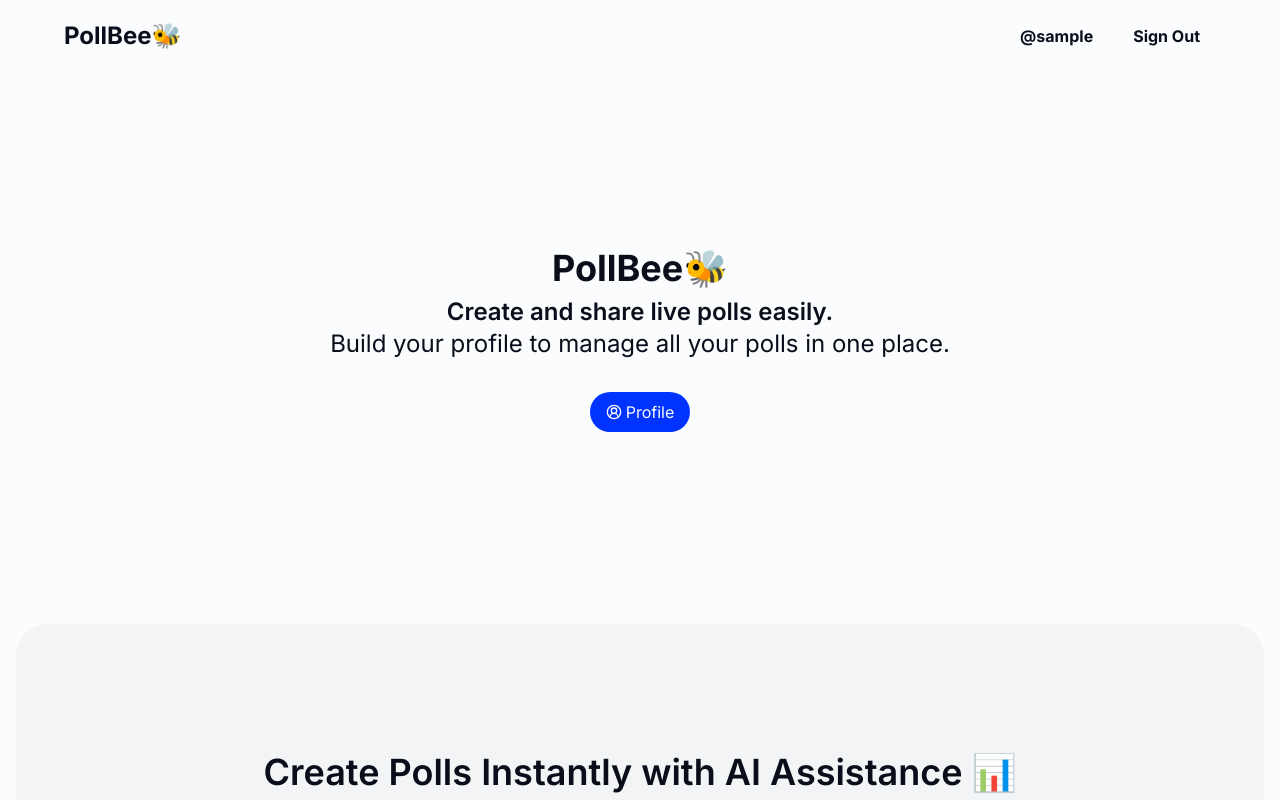
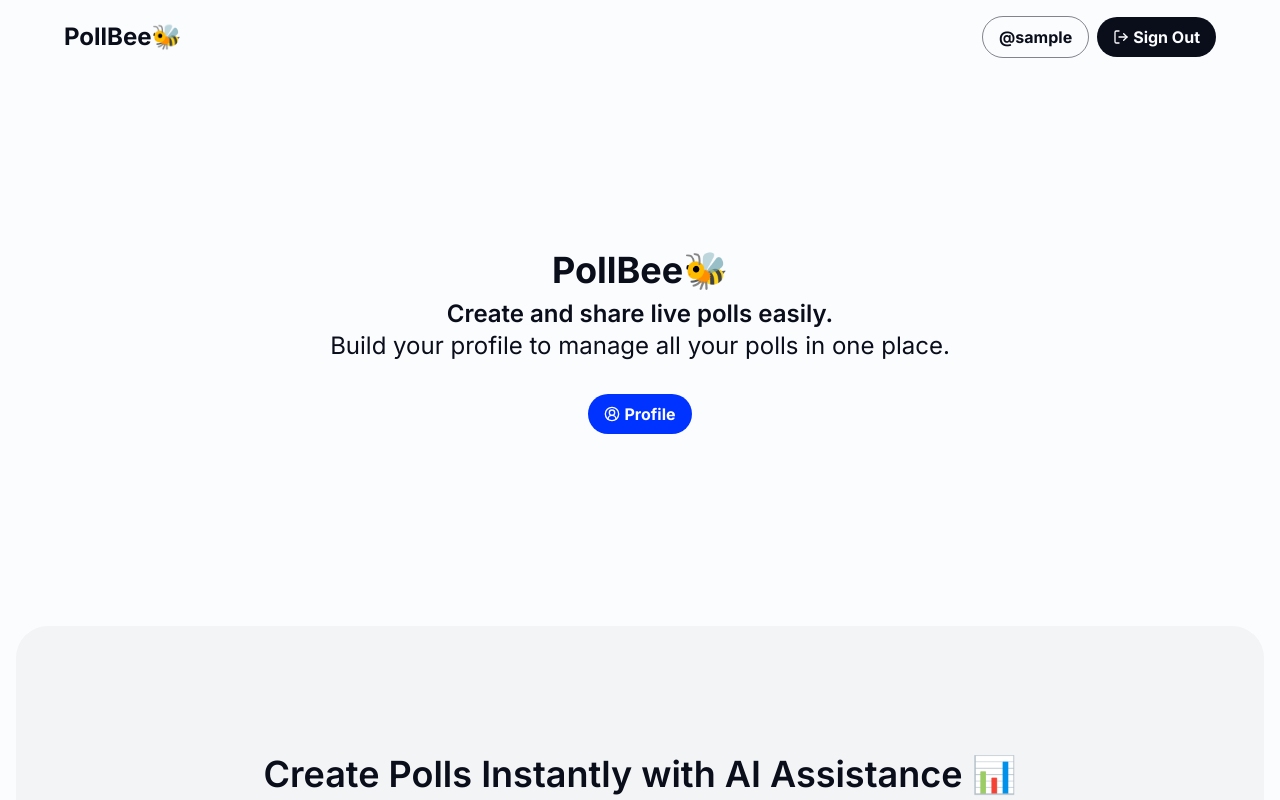
Before and after one commit to jonte265/pollbee, a Next.js app in the folder frontend/: page / in a window 1280 px wide. Shown: the top 800 px of the page. Built offline with nearby package versions, Linux system fonts and the light colour scheme; sample sign-in values are in the browser's storage.

Commit message:
Fix header buttons

```diff
--- a/frontend/components/Button.tsx
+++ b/frontend/components/Button.tsx
@@ -12,7 +12,8 @@ const variantStyles: Record<ButtonVariant, string> = {
   primary:
     "bg-primary text-background hover:bg-primary-700 active:bg-primary-800",
   secondary: "bg-text text-background hover:bg-text-800 active:bg-text-900",
-  outline: "border border-text text-text hover:bg-text hover:text-background",
+  outline:
+    "bg-transparent text-text border border-text/50 hover:bg-text hover:text-background hover:border-transparent",
 };
 
 export default function Button({
@@ -23,7 +24,7 @@ export default function Button({
   return (
     <button
       onClick={onClick}
-      className={`flex justify-center items-center gap-1 rounded-4xl px-4 py-2 w-full transition-all ease-in-out ${variantStyles[variant]}`}
+      className={` font-bold flex justify-center items-center gap-1 rounded-4xl px-4 py-2 w-full transition-all ease-in-out ${variantStyles[variant]}`}
     >
       {btnText}
     </button>
--- a/frontend/components/Header.tsx
+++ b/frontend/components/Header.tsx
@@ -4,9 +4,9 @@ import Link from "next/link";
 import { useState, useEffect } from "react";
 import LoadingSpin from "./LoadingSpin";
 import Button from "./Button";
-import { LuLogOut } from "react-icons/lu";
+import { LuLogOut, LuArrowRight } from "react-icons/lu";
 
-function Header() {
+export default function Header() {
   const [isLoggedIn, setIsLoggedIn] = useState(false);
   const [username, setUsername] = useState("");
   const [isLoading, setIsLoading] = useState(false);
@@ -49,35 +49,45 @@ function Header() {
       {isLoggedIn ? (
         <div className="flex sm:gap-2 justify-center items-center">
           <Link href="/profile">
-            <button className="font-bold px-4 py-2 hover:bg-primary-50 rounded-4xl transition-all ease-in-out">
-              {username ? `@${username}` : "Profile"}
-            </button>
+            <Button
+              variant="outline"
+              btnText={<>{username ? `@${username}` : "Profile"}</>}
+            />
           </Link>
 
-          <button
+          <Button
             onClick={signOutUser}
-            className="font-bold px-4 py-2 hover:bg-primary-50 rounded-4xl  transition-all ease-in-out"
-          >
-            <span className="sm:hidden">
-              <LuLogOut size={16} />
-            </span>
-            <span className="hidden sm:inline">Sign Out</span>
-          </button>
+            variant="secondary"
+            btnText={
+              <>
+                <span className="sm:hidden">
+                  <LuLogOut size={16} />
+                </span>
+
+                <span className="hidden sm:flex items-center gap-1">
+                  <LuLogOut size={16} />
+                  <span>Sign Out</span>
+                </span>
+              </>
+            }
+          />
         </div>
       ) : (
         <div className="flex sm:gap-2 justify-center items-center">
           <Link href="/login">
-            <button className="font-bold px-4 py-2 hover:bg-primary-50 rounded-4xl  transition-all ease-in-out">
-              Login
-            </button>
+            <Button variant="outline" btnText={<>Log in</>} />
           </Link>
           <Link href="/signup">
-            <Button btnText={<>Sign Up</>} />
+            <Button
+              btnText={
+                <>
+                  Sign Up <LuArrowRight />
+                </>
+              }
+            />
           </Link>
         </div>
       )}
     </header>
   );
 }
-
-export default Header;
--- a/frontend/components/PollCard.tsx
+++ b/frontend/components/PollCard.tsx
@@ -39,7 +39,7 @@ export default function PollCard({
           Created: {new Date(created_at).toLocaleDateString("sv-SE")}
         </p>
       </div>
-      <div className="flex flex-col justify-center gap-2">
+      <div className="flex flex-col justify-center gap-2 ">
         <Link href={`${apiUrl}/poll/${share_id}`}>
           <Button variant="secondary" btnText="View Poll" />
         </Link>
```
